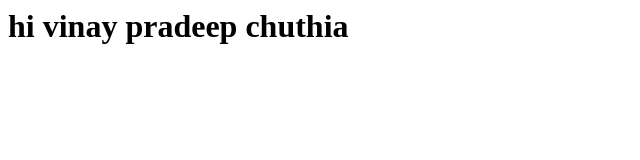
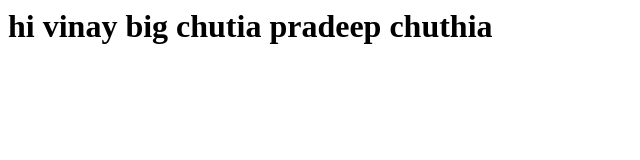
Before and after one commit to kalki2/firstgitrepo, a plain HTML site: page index.html in a window 1280 px wide. Shown: the whole page, without its empty margins (0-640 px from the left). Drawn offline with Linux system fonts and the light colour scheme.

Commit message:
third commit

```diff
--- a/index.html
+++ b/index.html
@@ -1,5 +1,5 @@
 <html>
 <body>
-<h1>hi vinay pradeep chuthia</h1>
+<h1>hi vinay big chutia pradeep chuthia</h1>
 </body>
 </html>
```
